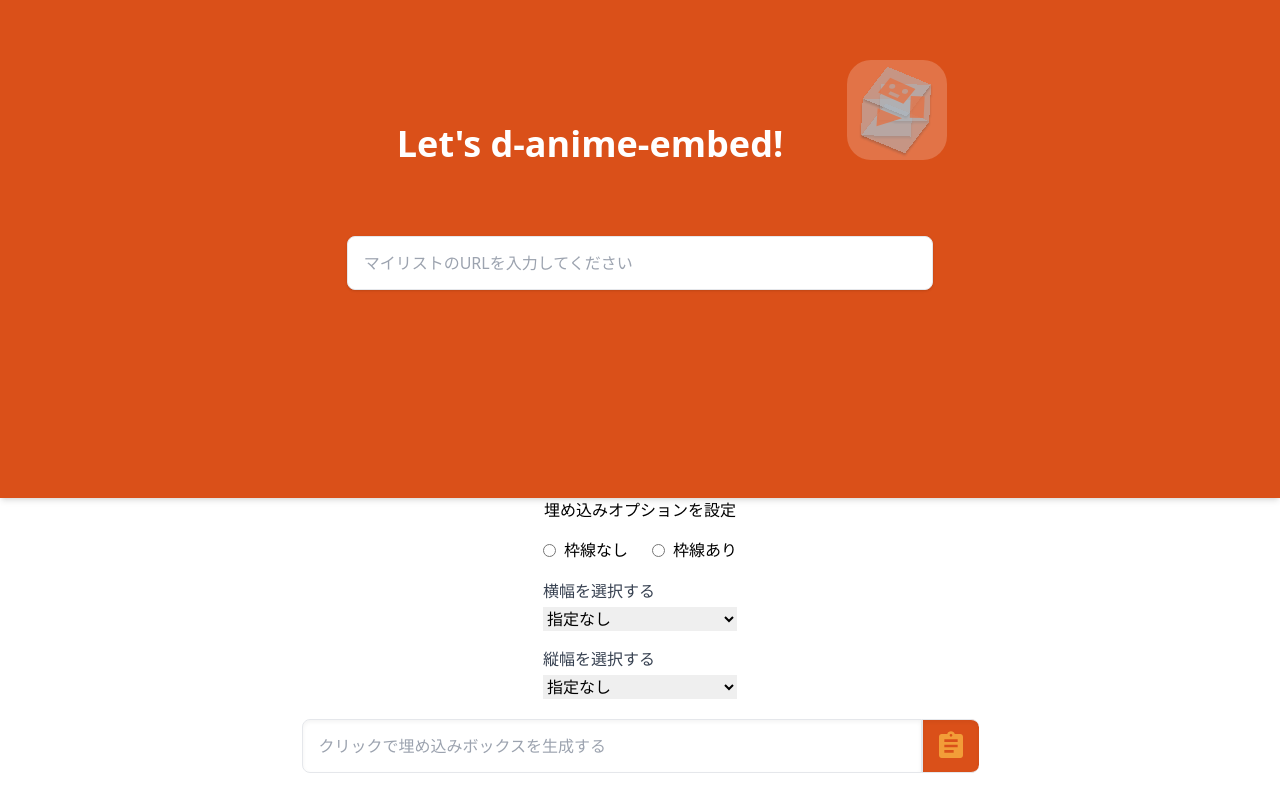
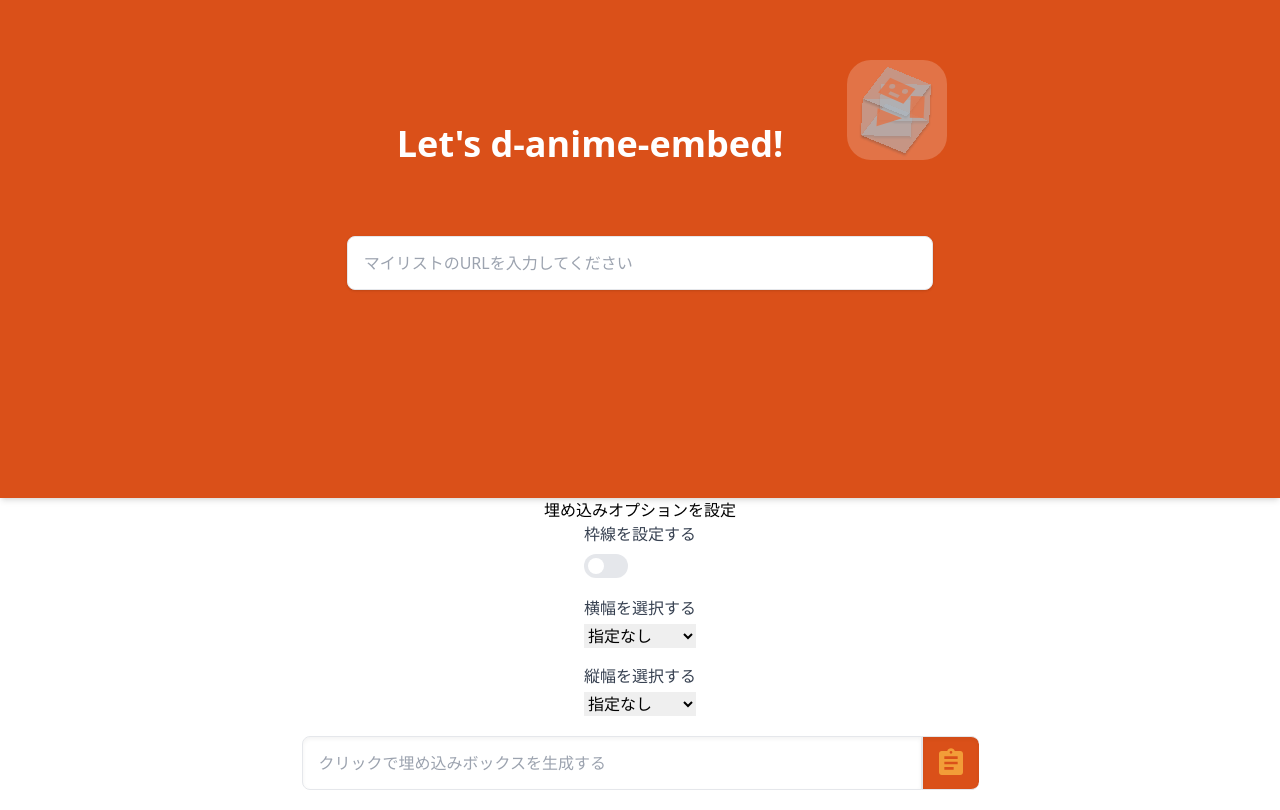
Before and after one commit to bana7-arumi/d-anime-mylist-frontend, a Next.js app: page / in a window 1280 px wide. Shown: the part 132-942 px from the top of the page. Built offline with nearby package versions, Linux system fonts and the light colour scheme; no server answers.

Commit message:
Fix toggle design

```diff
--- a/src/pages/index.jsx
+++ b/src/pages/index.jsx
@@ -2,6 +2,7 @@ import React, { useState, useEffect } from "react";
 import Iframe from "../components/Iframe";
 import Header from "../components/Header";
 import axios from "../utils/axios";
+import { Switch } from "@headlessui/react";
 
 export default function Home() {
   const [isBorder, setIsBorder] = useState(true);
@@ -9,6 +10,18 @@ export default function Home() {
   const [mylistId, setMylistId] = useState("");
   const [width, setWidth] = useState(500);
   const [height, setHeight] = useState(300);
+  const [enabled, setEnabled] = useState(false);
+
+  const test = (flag) => {
+    if (flag == true) {
+      setEnabled(flag);
+      setIsBorder(flag);
+    } else {
+      setEnabled(flag);
+      setIsBorder(flag);
+    }
+    return <Iframe />;
+  };
 
   useEffect(() => {
     console.log("called");
@@ -60,31 +73,22 @@ export default function Home() {
 
       <div className="container mx-auto px-4 flex justify-center">
         <div className="block">
+          <span className="text-gray-700">枠線を設定する</span>
           <div className="mt-2">
-            <div className="mt-4">
-              <div className="mt-2">
-                <label className="inline-flex items-center">
-                  <input
-                    type="radio"
-                    className="form-radio"
-                    name="borderType"
-                    value="枠線なし"
-                    onChange={() => setIsBorder(false)}
-                  />
-                  <span className="ml-2">枠線なし</span>
-                </label>
-                <label className="inline-flex items-center ml-6">
-                  <input
-                    type="radio"
-                    className="form-radio"
-                    name="borderType"
-                    value="枠線あり"
-                    onChange={() => setIsBorder(true)}
-                  />
-                  <span className="ml-2">枠線あり</span>
-                </label>
-              </div>
-            </div>
+            <Switch
+              checked={enabled}
+              onChange={test}
+              className={`${
+                enabled ? "bg-blue-600" : "bg-gray-200"
+              } relative inline-flex items-center h-6 rounded-full w-11`}
+            >
+              <span className="sr-only">Enable notifications</span>
+              <span
+                className={`${
+                  enabled ? "translate-x-6" : "translate-x-1"
+                } inline-block w-4 h-4 transform bg-white rounded-full`}
+              />
+            </Switch>
             <label className="block mt-4">
               <span className="text-gray-700">横幅を選択する</span>
               <select className="form-select mt-1 block w-full">
```
